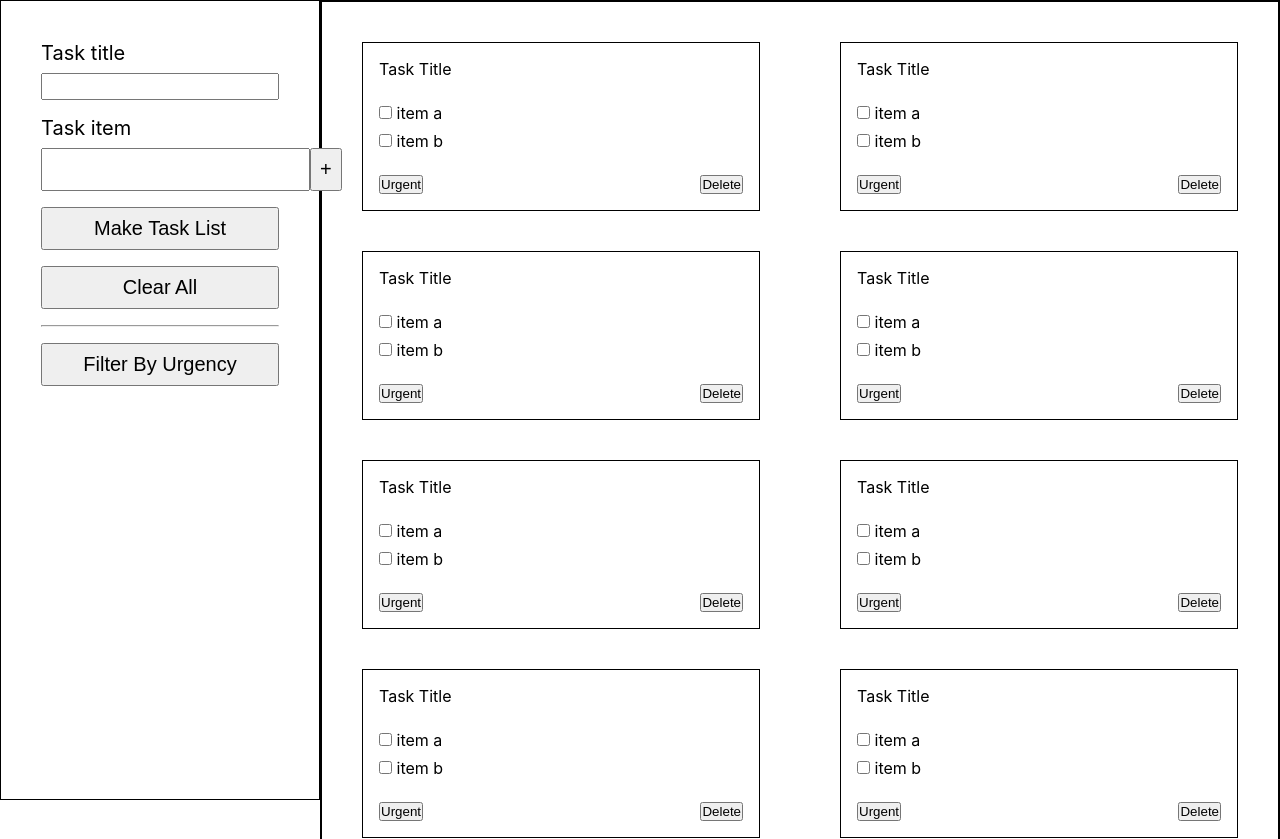
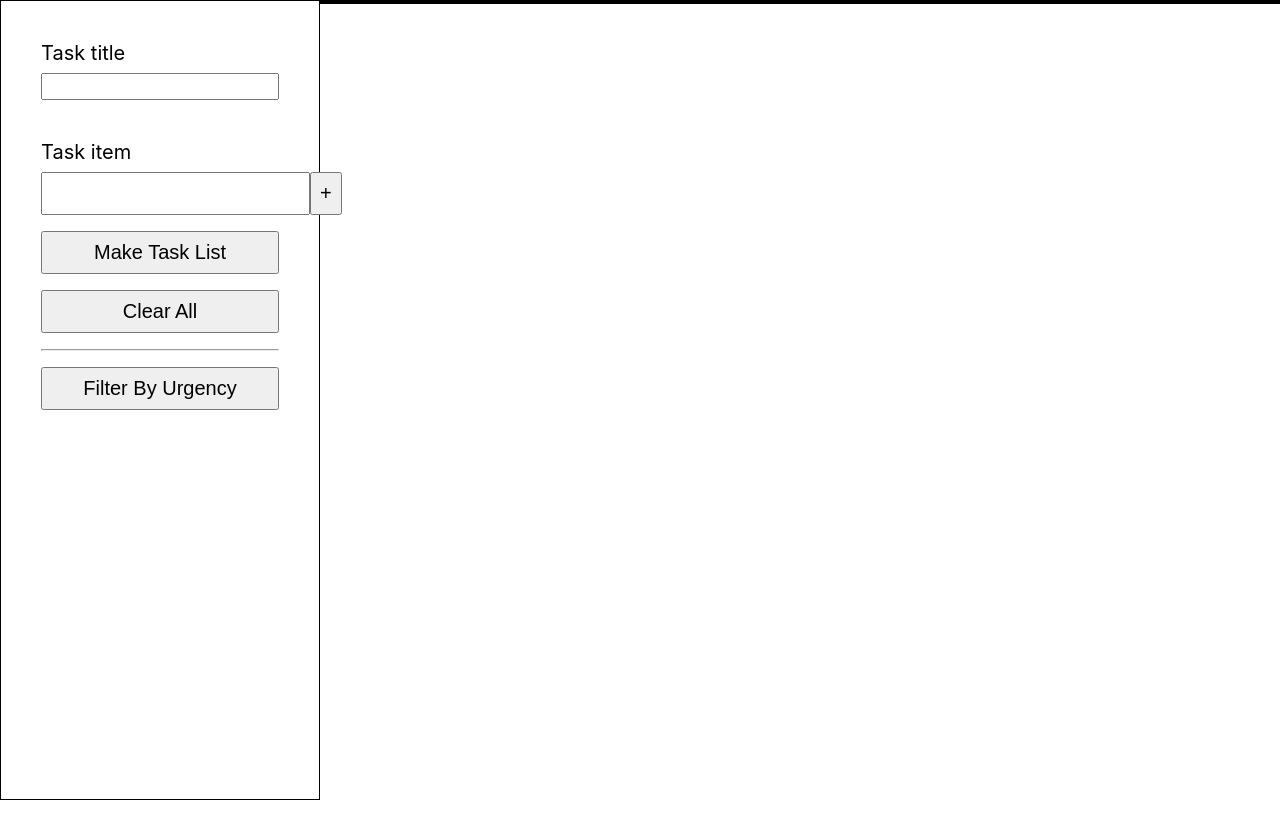
Before and after one commit to ryanbahan/broadnet-todo, a React (Create React App) app: page / in a window 1280 px wide. Shown: the top 839 px of the page. After the commit the page ends 800 px from the top, so only its background shows below. Built offline with nearby package versions, Linux system fonts and the light colour scheme.

Commit message:
Add functionality to dynamically display task items

```diff
--- a/src/Context.js
+++ b/src/Context.js
@@ -4,15 +4,16 @@ export const MyContext = React.createContext();
 
 export default class MyProvider extends React.Component {
   state = {
+    cards: []
   }
 
-  update = (item) => {
-    this.setState(item);
+  addCard = (card) => {
+    this.setState({cards: [...this.state.cards, card]});
   }
 
   render() {
     return (
-      <MyContext.Provider value={{state: this.state, update: this.update}}>
+      <MyContext.Provider value={{state: this.state, addCard: this.addCard}}>
         {this.props.children}
       </MyContext.Provider>
     )
--- a/src/Form/Form.css
+++ b/src/Form/Form.css
@@ -49,3 +49,14 @@
 .filter-btn {
   margin-top: 1rem;
 }
+
+.task-items li {
+  font-size: 1rem;
+  padding: 0.25rem 0;
+}
+
+.task-items ul {
+  padding: 0.5rem 0;
+  margin-bottom: 0.5rem;
+  margin-left: 1.25rem;
+}
--- a/src/Form/Form.js
+++ b/src/Form/Form.js
@@ -1,4 +1,5 @@
 import React, { useState } from 'react';
+import { MyContext } from '../Context';
 import './Form.css';
 
 function Form() {
@@ -11,10 +12,31 @@ function Form() {
     setTaskItem("");
   }
 
+  function clearAll() {
+    setTitle("");
+    setTaskItem("");
+    updateTaskItems([]);
+  }
+
+  function createTaskCard(createCard) {
+    const taskCard = {
+      title: title,
+      taskItems: taskItems,
+    }
+    createCard(taskCard);
+    clearAll();
+  }
+
+  function getTaskItems() {
+    return taskItems.map(item => <li key={Date.now() + Math.random()}>{item}</li>)
+  }
+
   return (
+    <MyContext.Consumer>
+      {context => (
         <form className="form">
           <div className="input-label-container">
-      <label for="title">Task title</label>
+          <label htmlFor="title">Task title</label>
           <input
             type="text"
             name="title"
@@ -23,8 +45,13 @@ function Form() {
             onChange={(e) => setTitle(e.target.value)}
           />
           </div>
+          <div className="task-items">
+            <ul>
+              {getTaskItems()}
+            </ul>
+          </div>
           <div className="input-label-container">
-      <label for="item">Task item</label>
+          <label htmlFor="item">Task item</label>
           <div className="input-btn-container">
           <input
             type="text"
@@ -42,11 +69,25 @@ function Form() {
           </button>
           </div>
           </div>
-      <button type="button" className="make-task-btn">Make Task List</button>
-      <button type="button" className="clear-btn">Clear All</button>
+          <button
+            type="button"
+            className="make-task-btn"
+            onClick={() => createTaskCard(context.addCard)}
+          >
+            Make Task List
+          </button>
+          <button
+            type="button"
+            className="clear-btn"
+            onClick={clearAll}
+          >
+            Clear All
+          </button>
           <hr />
           <button type="button" className="filter-btn">Filter By Urgency</button>
         </form>
+      )}
+    </MyContext.Consumer>
   );
 }
 
--- a/src/ToDoCard/ToDoCard.js
+++ b/src/ToDoCard/ToDoCard.js
@@ -1,16 +1,22 @@
 import React from 'react';
 import './ToDoCard.css';
 
-function ToDoCard() {
+function ToDoCard({ title, taskItems }) {
+
+  function renderTaskItems(taskItems) {
+    return taskItems.map(item => (
+      <li key={Date.now() + Math.random()}>{item}</li>
+    ))
+  }
+
   return (
     <article className="todo-card">
       <div className="card-top">
-        <p>Task Title</p>
+        <p>{ title }</p>
       </div>
       <div className="card-list-items">
         <ul>
-          <li><input type="checkbox" /> item a</li>
-          <li><input type="checkbox" /> item b</li>
+          {renderTaskItems(taskItems)}
         </ul>
       </div>
       <div className="card-bottom">
--- a/src/ToDoContainer/ToDoContainer.js
+++ b/src/ToDoContainer/ToDoContainer.js
@@ -1,39 +1,52 @@
 import React from 'react';
+import { MyContext } from '../Context';
 import ToDoCard from '../ToDoCard/ToDoCard';
 import './ToDoContainer.css';
 
 function ToDoContainer() {
+
+  function displayCards(cards) {
+    const columnA = [];
+    const columnB = [];
+
+    cards.forEach(card => {
+      if (columnA.length > columnB.length) {
+        columnB.push(card);
+      } else {
+        columnA.push(card);
+      }
+    })
+
+    return (
+      <>
+        <div className="todo-container-left">
+          {generateHTML(columnA)}
+        </div>
+        <div className="todo-container-right">
+          {generateHTML(columnB)}
+        </div>
+      </>
+    )
+  }
+
+  function generateHTML(cards) {
+    return cards.map(card =>
+      <ToDoCard
+        key={Date.now() + Math.random()}
+        title={card.title}
+        taskItems={card.taskItems}
+      />
+    )
+  }
+
   return (
-    <section className="todo-container">
-      <div className="todo-container-left">
-        <ToDoCard />
-        <ToDoCard />
-        <ToDoCard />
-        <ToDoCard />
-        <ToDoCard />
-        <ToDoCard />
-        <ToDoCard />
-        <ToDoCard />
-        <ToDoCard />
-        <ToDoCard />
-        <ToDoCard />
-        <ToDoCard />
-        <ToDoCard />
-      </div>
-      <div className="todo-container-right">
-        <ToDoCard />
-        <ToDoCard />
-        <ToDoCard />
-        <ToDoCard />
-        <ToDoCard />
-        <ToDoCard />
-        <ToDoCard />
-        <ToDoCard />
-        <ToDoCard />
-        <ToDoCard />
-        <ToDoCard />
-      </div>
-    </section>
+    <MyContext.Consumer>
+      {context => (
+        <section className="todo-container">
+          {displayCards(context.state.cards)}
+        </section>
+      )}
+    </MyContext.Consumer>
   );
 }
 
```
Lines whose indentation alone changed are shown as unchanged.
